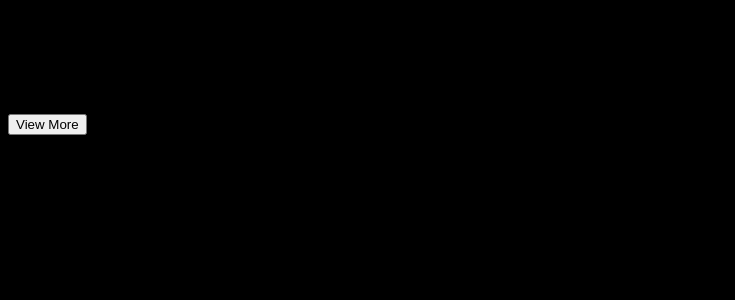
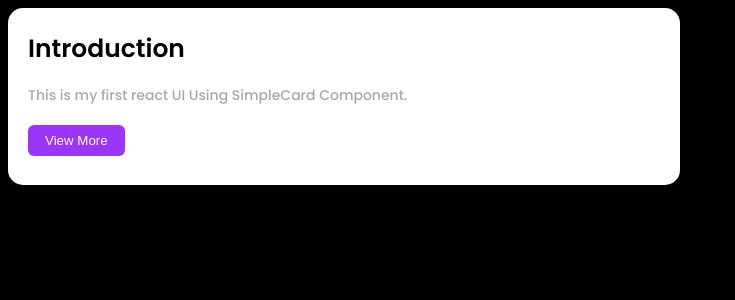
Before and after one commit to Sineth57/React-Exercises, a React (Create React App) app in the folder exercise2/: page / in a window 1280 px wide. Shown: the top 300 px of the page, without its empty margins (0-735 px from the left). Built offline with nearby package versions, Linux system fonts and the light colour scheme.

Commit message:
created first react UI

```diff
--- a/exercise2/public/index.html
+++ b/exercise2/public/index.html
@@ -24,6 +24,10 @@
       work correctly both with client-side routing and a non-root public URL.
       Learn how to configure a non-root public URL by running `npm run build`.
     -->
+
+    <link rel="preconnect" href="https://fonts.googleapis.com">
+<link rel="preconnect" href="https://fonts.gstatic.com" crossorigin>
+<link href="https://fonts.googleapis.com/css2?family=Poppins:wght@500;600&display=swap" rel="stylesheet">
     <title>React App</title>
   </head>
   <body>
--- /dev/null
+++ b/exercise2/src/components/SimpleCard.css
@@ -0,0 +1,33 @@
+.card-container{
+    background-color: white;
+    width: 50%;
+    padding-top: 5px;
+    padding-left: 20px;
+    padding-bottom: 29px;
+    padding-right: 20px;
+    font-family: 'Poppins', sans-serif;
+    border-radius: 15px;
+}
+
+.card-container h1{
+    font-size: 25px;
+    font-style: bold;
+    padding-bottom: none;
+}
+.card-container p{
+    font-size: 14px;
+    color: rgb(168, 168, 168);
+    padding: 0;
+    padding-bottom: 5px;
+}
+
+.card-container button{
+    background-color:rgb(154, 53, 249);
+    color: white;
+    padding-top: 8px;
+    padding-bottom: 8px;
+    padding-left: 17px;
+    padding-right: 17px;
+    border: none;
+    border-radius: 6px;
+}
--- a/exercise2/src/components/SimpleCard.js
+++ b/exercise2/src/components/SimpleCard.js
@@ -1,10 +1,13 @@
+import "./SimpleCard.css";
+
 function SimpleCard(){
     return(
         <div className="card-container">
 
             <h1>Introduction</h1>
-            <p>This is my first react UI.</p>
+            <p>This is my first react UI Using SimpleCard Component.</p>
             <button>View More</button>
+
         </div>
     );
 }
```
